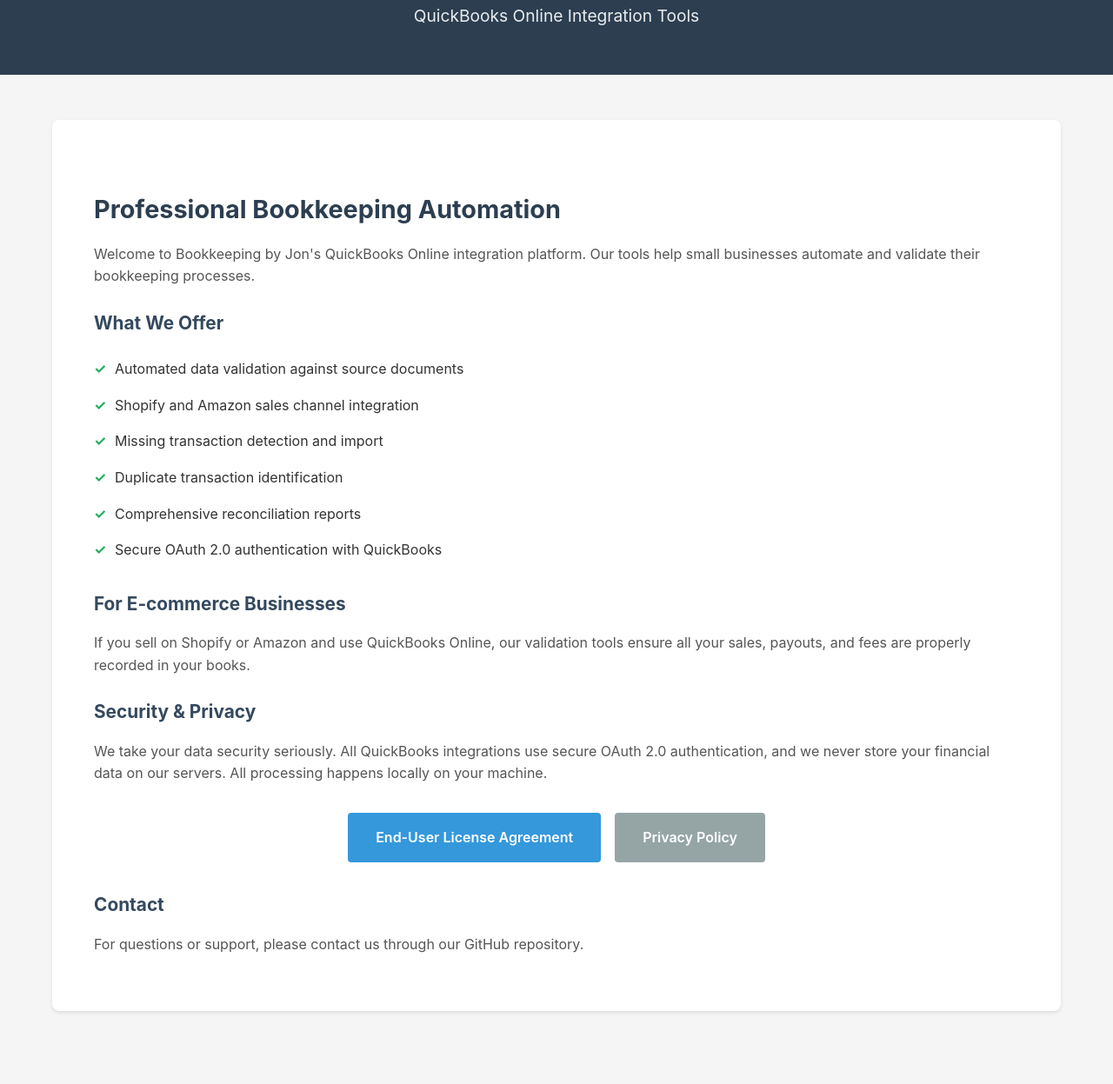
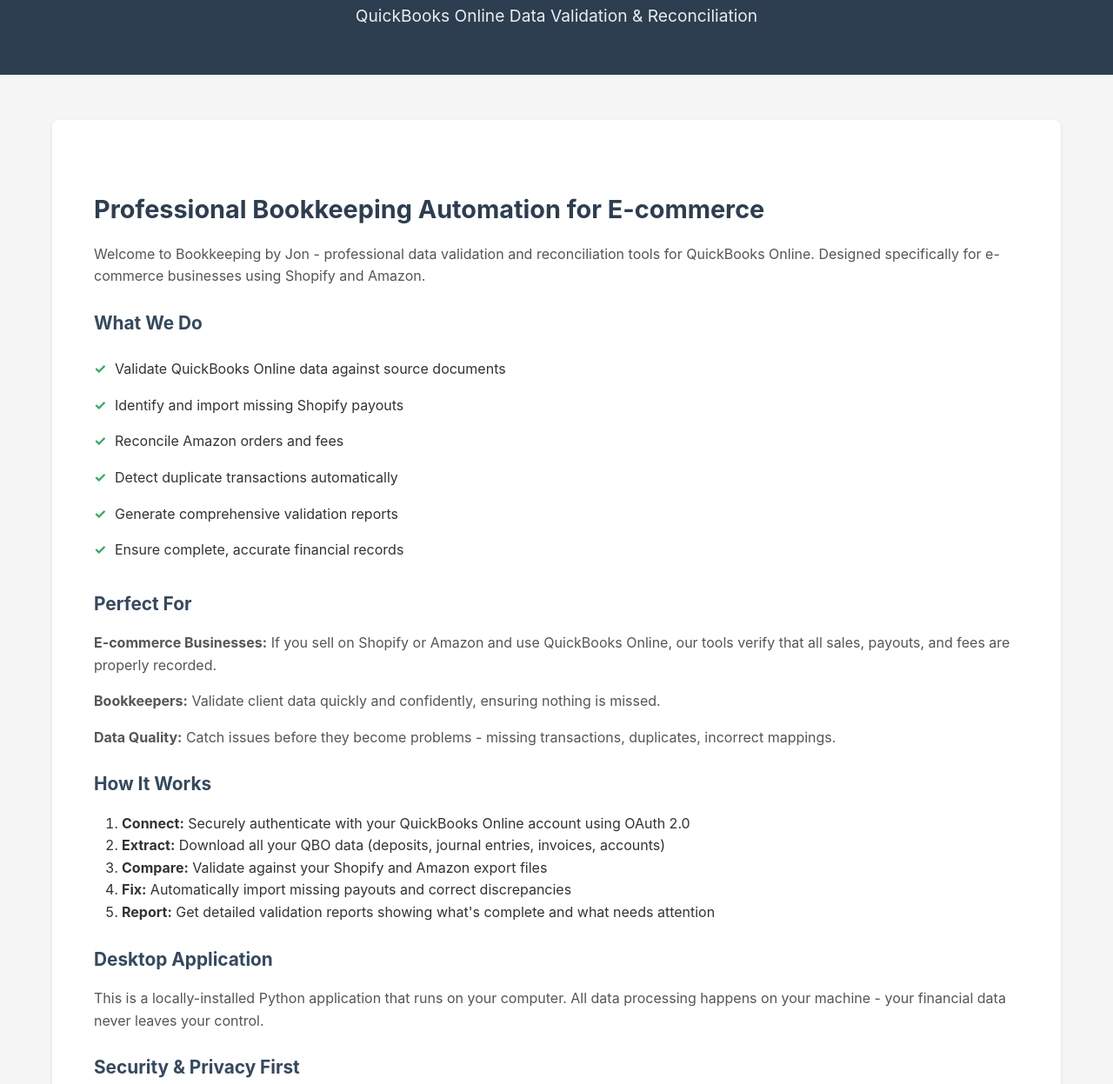
Before and after one commit to babylonman/bookkeepingbyjon, a plain HTML site: page docs/index.html in a window 1280 px wide. Shown: the part 121-1368 px from the top of the page at 87% size. Drawn offline with Linux system fonts and the light colour scheme.

Commit message:
Improve landing page content for e-commerce focus

```diff
--- a/docs/index.html
+++ b/docs/index.html
@@ -108,38 +108,61 @@
     <header>
         <div class="container">
             <h1>Bookkeeping by Jon</h1>
-            <p>QuickBooks Online Integration Tools</p>
+            <p>QuickBooks Online Data Validation & Reconciliation</p>
         </div>
     </header>
 
     <div class="container">
         <div class="main-content">
-            <h2>Professional Bookkeeping Automation</h2>
-            <p>Welcome to Bookkeeping by Jon's QuickBooks Online integration platform. Our tools help small businesses automate and validate their bookkeeping processes.</p>
+            <h2>Professional Bookkeeping Automation for E-commerce</h2>
+            <p>Welcome to Bookkeeping by Jon - professional data validation and reconciliation tools for QuickBooks Online. Designed specifically for e-commerce businesses using Shopify and Amazon.</p>
 
-            <h3>What We Offer</h3>
+            <h3>What We Do</h3>
             <ul class="feature-list">
-                <li>Automated data validation against source documents</li>
-                <li>Shopify and Amazon sales channel integration</li>
-                <li>Missing transaction detection and import</li>
-                <li>Duplicate transaction identification</li>
-                <li>Comprehensive reconciliation reports</li>
-                <li>Secure OAuth 2.0 authentication with QuickBooks</li>
+                <li>Validate QuickBooks Online data against source documents</li>
+                <li>Identify and import missing Shopify payouts</li>
+                <li>Reconcile Amazon orders and fees</li>
+                <li>Detect duplicate transactions automatically</li>
+                <li>Generate comprehensive validation reports</li>
+                <li>Ensure complete, accurate financial records</li>
             </ul>
 
-            <h3>For E-commerce Businesses</h3>
-            <p>If you sell on Shopify or Amazon and use QuickBooks Online, our validation tools ensure all your sales, payouts, and fees are properly recorded in your books.</p>
+            <h3>Perfect For</h3>
+            <p><strong>E-commerce Businesses:</strong> If you sell on Shopify or Amazon and use QuickBooks Online, our tools verify that all sales, payouts, and fees are properly recorded.</p>
+            <p><strong>Bookkeepers:</strong> Validate client data quickly and confidently, ensuring nothing is missed.</p>
+            <p><strong>Data Quality:</strong> Catch issues before they become problems - missing transactions, duplicates, incorrect mappings.</p>
 
-            <h3>Security & Privacy</h3>
-            <p>We take your data security seriously. All QuickBooks integrations use secure OAuth 2.0 authentication, and we never store your financial data on our servers. All processing happens locally on your machine.</p>
+            <h3>How It Works</h3>
+            <ol style="margin-left: 2rem; margin-bottom: 1rem;">
+                <li><strong>Connect:</strong> Securely authenticate with your QuickBooks Online account using OAuth 2.0</li>
+                <li><strong>Extract:</strong> Download all your QBO data (deposits, journal entries, invoices, accounts)</li>
+                <li><strong>Compare:</strong> Validate against your Shopify and Amazon export files</li>
+                <li><strong>Fix:</strong> Automatically import missing payouts and correct discrepancies</li>
+                <li><strong>Report:</strong> Get detailed validation reports showing what's complete and what needs attention</li>
+            </ol>
+
+            <h3>Desktop Application</h3>
+            <p>This is a locally-installed Python application that runs on your computer. All data processing happens on your machine - your financial data never leaves your control.</p>
+
+            <h3>Security & Privacy First</h3>
+            <ul class="feature-list">
+                <li>Secure OAuth 2.0 authentication with QuickBooks</li>
+                <li>All processing happens locally on your machine</li>
+                <li>We NEVER store your financial data on servers</li>
+                <li>You control all data retention and deletion</li>
+                <li>Open source code available on GitHub</li>
+            </ul>
 
             <div class="links">
                 <a href="eula.html" class="btn">End-User License Agreement</a>
                 <a href="privacy.html" class="btn btn-secondary">Privacy Policy</a>
             </div>
 
-            <h3>Contact</h3>
-            <p>For questions or support, please contact us through our GitHub repository.</p>
+            <h3>Get Started</h3>
+            <p>Visit our <a href="https://github.com/babylonman/bookkeepingbyjon" target="_blank">GitHub repository</a> to download the application and view documentation.</p>
+
+            <h3>Support</h3>
+            <p>For questions, support, or to report issues, please visit our <a href="https://github.com/babylonman/bookkeepingbyjon/issues" target="_blank">GitHub Issues</a> page.</p>
         </div>
     </div>
 
```
